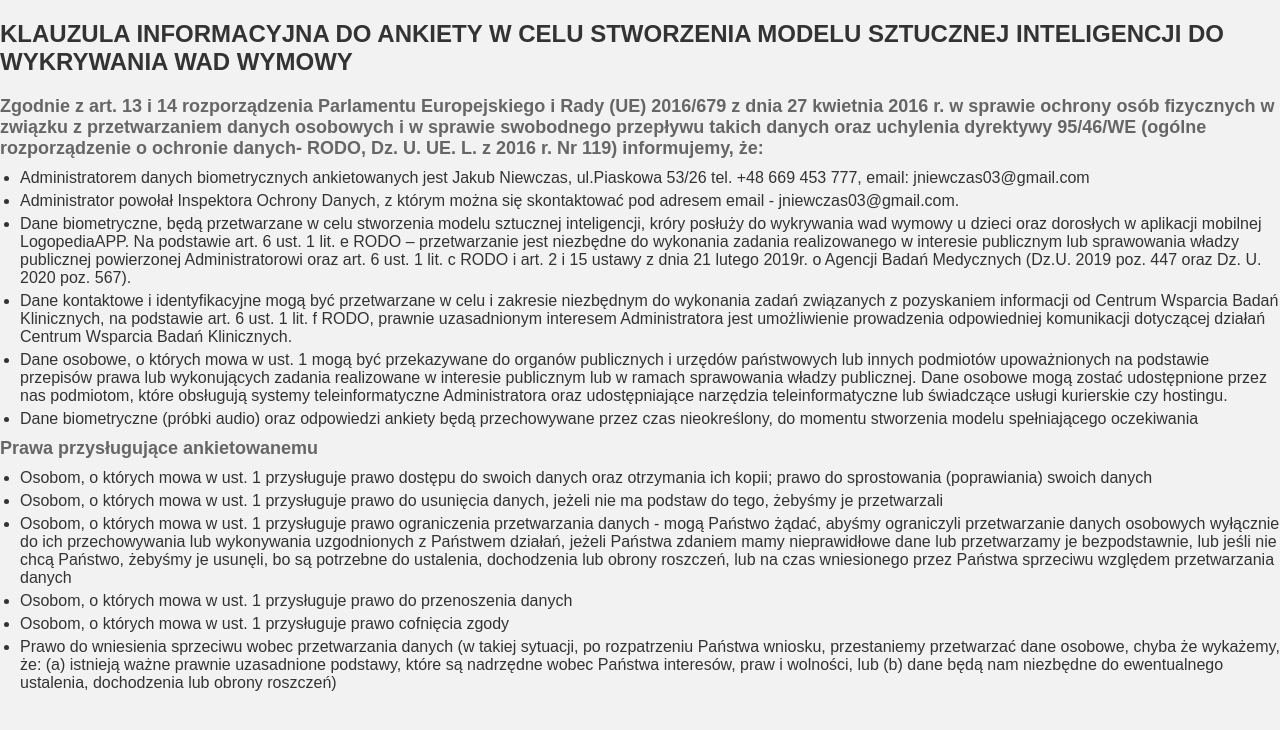
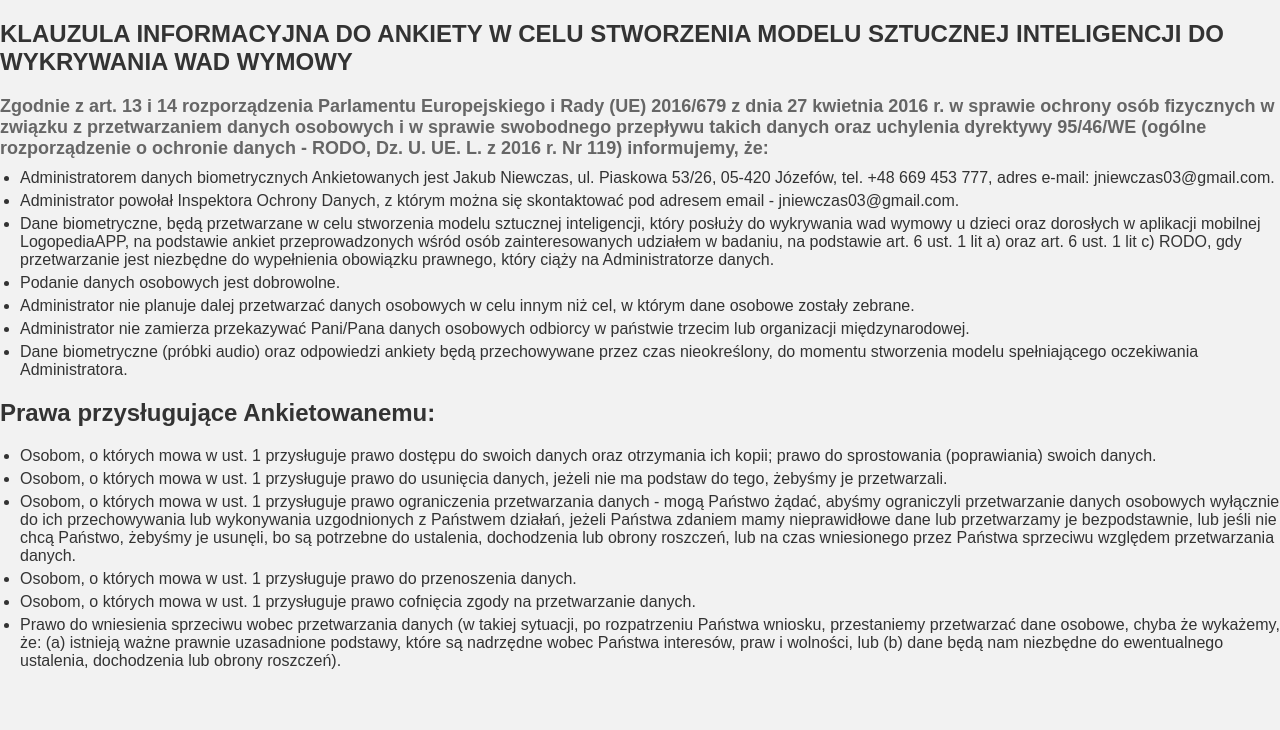
Before and after one commit to LogopediaNLP/LogopediaWeb, a plain HTML site: page index.html in a window 1280 px wide. Drawn offline with Linux system fonts and the light colour scheme.

Commit message:
Update index.html

```diff
--- a/index.html
+++ b/index.html
@@ -40,32 +40,25 @@
 
 <body>
     <h1>KLAUZULA INFORMACYJNA DO ANKIETY W CELU STWORZENIA MODELU SZTUCZNEJ INTELIGENCJI DO WYKRYWANIA WAD WYMOWY</h1>
-    <h2>Zgodnie z art. 13 i 14 rozporządzenia Parlamentu Europejskiego i Rady (UE) 2016/679 z dnia 27 kwietnia 2016 r. w sprawie ochrony osób fizycznych w związku z przetwarzaniem danych osobowych i w sprawie swobodnego przepływu takich danych oraz uchylenia
-        dyrektywy 95/46/WE (ogólne rozporządzenie o ochronie danych- RODO, Dz. U. UE. L. z 2016 r. Nr 119) informujemy, że:
+    <h2>Zgodnie z art. 13 i 14 rozporządzenia Parlamentu Europejskiego i Rady (UE) 2016/679 z dnia 27 kwietnia 2016 r. w sprawie ochrony osób fizycznych w związku z przetwarzaniem danych osobowych i w sprawie swobodnego przepływu takich danych oraz uchylenia dyrektywy 95/46/WE (ogólne rozporządzenie o ochronie danych - RODO, Dz. U. UE. L. z 2016 r. Nr 119) informujemy, że:
     </h2>
     <ul>
-        <li>Administratorem danych biometrycznych ankietowanych jest Jakub Niewczas, ul.Piaskowa 53/26 tel. +48 669 453 777, email: jniewczas03@gmail.com</li>
+        <li>Administratorem danych biometrycznych Ankietowanych jest Jakub Niewczas, ul. Piaskowa 53/26, 05-420 Józefów, tel. +48 669 453 777, adres e-mail: jniewczas03@gmail.com.</li>
         <li>Administrator powołał Inspektora Ochrony Danych, z którym można się skontaktować pod adresem email - jniewczas03@gmail.com.</li>
-        <li>Dane biometryczne, będą przetwarzane w celu stworzenia modelu sztucznej inteligencji, króry posłuży do wykrywania wad wymowy u dzieci oraz dorosłych w aplikacji mobilnej LogopediaAPP. Na podstawie art. 6 ust. 1 lit. e RODO – przetwarzanie jest
-            niezbędne do wykonania zadania realizowanego w interesie publicznym lub sprawowania władzy publicznej powierzonej Administratorowi oraz art. 6 ust. 1 lit. c RODO i art. 2 i 15 ustawy z dnia 21 lutego 2019r. o Agencji Badań Medycznych (Dz.U.
-            2019 poz. 447 oraz Dz. U. 2020 poz. 567).</li>
-        <li>Dane kontaktowe i identyfikacyjne mogą być przetwarzane w celu i zakresie niezbędnym do wykonania zadań związanych z pozyskaniem informacji od Centrum Wsparcia Badań Klinicznych, na podstawie art. 6 ust. 1 lit. f RODO, prawnie uzasadnionym interesem
-            Administratora jest umożliwienie prowadzenia odpowiedniej komunikacji dotyczącej działań Centrum Wsparcia Badań Klinicznych.</li>
-        <li>Dane osobowe, o których mowa w ust. 1 mogą być przekazywane do organów publicznych i urzędów państwowych lub innych podmiotów upoważnionych na podstawie przepisów prawa lub wykonujących zadania realizowane w interesie publicznym lub w ramach sprawowania
-            władzy publicznej. Dane osobowe mogą zostać udostępnione przez nas podmiotom, które obsługują systemy teleinformatyczne Administratora oraz udostępniające narzędzia teleinformatyczne lub świadczące usługi kurierskie czy hostingu.</li>
-        <li>Dane biometryczne (próbki audio) oraz odpowiedzi ankiety będą przechowywane przez czas nieokreślony, do momentu stworzenia modelu spełniającego oczekiwania </li>
+        <li>Dane biometryczne, będą przetwarzane w celu stworzenia modelu sztucznej inteligencji, który posłuży do wykrywania wad wymowy u dzieci oraz dorosłych w aplikacji mobilnej LogopediaAPP, na podstawie ankiet przeprowadzonych wśród osób zainteresowanych udziałem w badaniu, na podstawie art. 6 ust. 1 lit a) oraz art. 6 ust. 1 lit c) RODO, gdy przetwarzanie jest niezbędne do wypełnienia obowiązku prawnego, który ciąży na Administratorze danych. </li>
+        <li>Podanie danych osobowych jest dobrowolne.</li>
+        <li>Administrator nie planuje dalej przetwarzać danych osobowych w celu innym niż cel, w którym dane osobowe zostały zebrane.</li>
+        <li>Administrator nie zamierza przekazywać Pani/Pana danych osobowych odbiorcy w państwie trzecim lub organizacji międzynarodowej.</li>
+        <li>Dane biometryczne (próbki audio) oraz odpowiedzi ankiety będą przechowywane przez czas nieokreślony, do momentu stworzenia modelu spełniającego oczekiwania Administratora.</li>
     </ul>
-    <h2>Prawa przysługujące ankietowanemu</h2>
+    <h1>Prawa przysługujące Ankietowanemu:</h1>
     <ul>
-        <li>Osobom, o których mowa w ust. 1 przysługuje prawo dostępu do swoich danych oraz otrzymania ich kopii; prawo do sprostowania (poprawiania) swoich danych</li>
-        <li>Osobom, o których mowa w ust. 1 przysługuje prawo do usunięcia danych, jeżeli nie ma podstaw do tego, żebyśmy je przetwarzali</li>
-        <li>Osobom, o których mowa w ust. 1 przysługuje prawo ograniczenia przetwarzania danych - mogą Państwo żądać, abyśmy ograniczyli przetwarzanie danych osobowych wyłącznie do ich przechowywania lub wykonywania uzgodnionych z Państwem działań, jeżeli
-            Państwa zdaniem mamy nieprawidłowe dane lub przetwarzamy je bezpodstawnie, lub jeśli nie chcą Państwo, żebyśmy je usunęli, bo są potrzebne do ustalenia, dochodzenia lub obrony roszczeń, lub na czas wniesionego przez Państwa sprzeciwu względem
-            przetwarzania danych</li>
-        <li>Osobom, o których mowa w ust. 1 przysługuje prawo do przenoszenia danych</li>
-        <li>Osobom, o których mowa w ust. 1 przysługuje prawo cofnięcia zgody</li>
-        <li>Prawo do wniesienia sprzeciwu wobec przetwarzania danych (w takiej sytuacji, po rozpatrzeniu Państwa wniosku, przestaniemy przetwarzać dane osobowe, chyba że wykażemy, że: (a) istnieją ważne prawnie uzasadnione podstawy, które są nadrzędne wobec
-            Państwa interesów, praw i wolności, lub (b) dane będą nam niezbędne do ewentualnego ustalenia, dochodzenia lub obrony roszczeń)</li>
+    	<li>Osobom, o których mowa w ust. 1 przysługuje prawo dostępu do swoich danych oraz otrzymania ich kopii; prawo do sprostowania (poprawiania) swoich danych.</li>
+    	<li>Osobom, o których mowa w ust. 1 przysługuje prawo do usunięcia danych, jeżeli nie ma podstaw do tego, żebyśmy je przetwarzali.</li>
+    	<li>Osobom, o których mowa w ust. 1 przysługuje prawo ograniczenia przetwarzania danych - mogą Państwo żądać, abyśmy ograniczyli przetwarzanie danych osobowych wyłącznie do ich przechowywania lub wykonywania uzgodnionych z Państwem działań, jeżeli Państwa zdaniem mamy nieprawidłowe dane lub przetwarzamy je bezpodstawnie, lub jeśli nie chcą Państwo, żebyśmy je usunęli, bo są potrzebne do ustalenia, dochodzenia lub obrony roszczeń, lub na czas wniesionego przez Państwa sprzeciwu względem przetwarzania danych.</li>
+    	<li>Osobom, o których mowa w ust. 1 przysługuje prawo do przenoszenia danych.</li>
+    	<li>Osobom, o których mowa w ust. 1 przysługuje prawo cofnięcia zgody na przetwarzanie danych.</li>
+    	<li>Prawo do wniesienia sprzeciwu wobec przetwarzania danych (w takiej sytuacji, po rozpatrzeniu Państwa wniosku, przestaniemy przetwarzać dane osobowe, chyba że wykażemy, że: (a) istnieją ważne prawnie uzasadnione podstawy, które są nadrzędne wobec Państwa interesów, praw i wolności, lub (b) dane będą nam niezbędne do ewentualnego ustalenia, dochodzenia lub obrony roszczeń).</li>
     </ul>
 </body>
 
```
